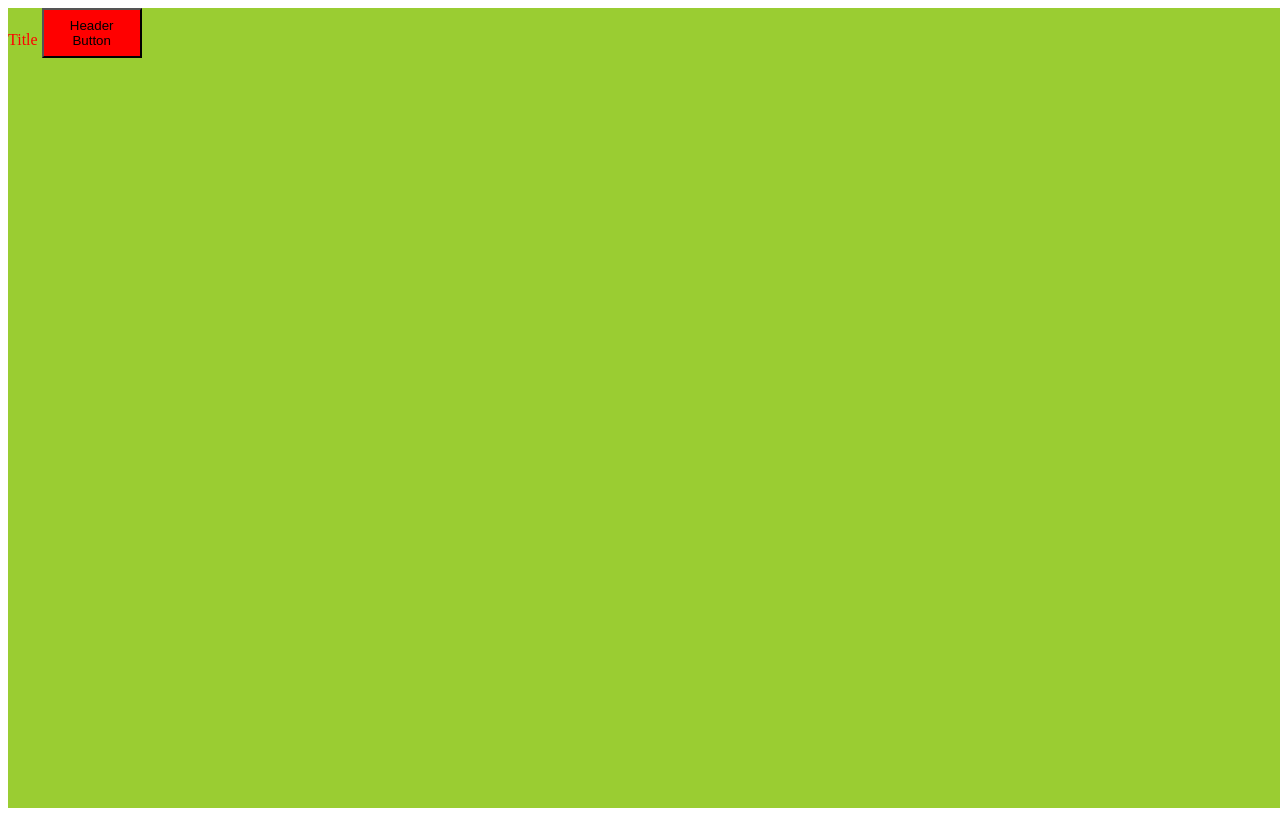
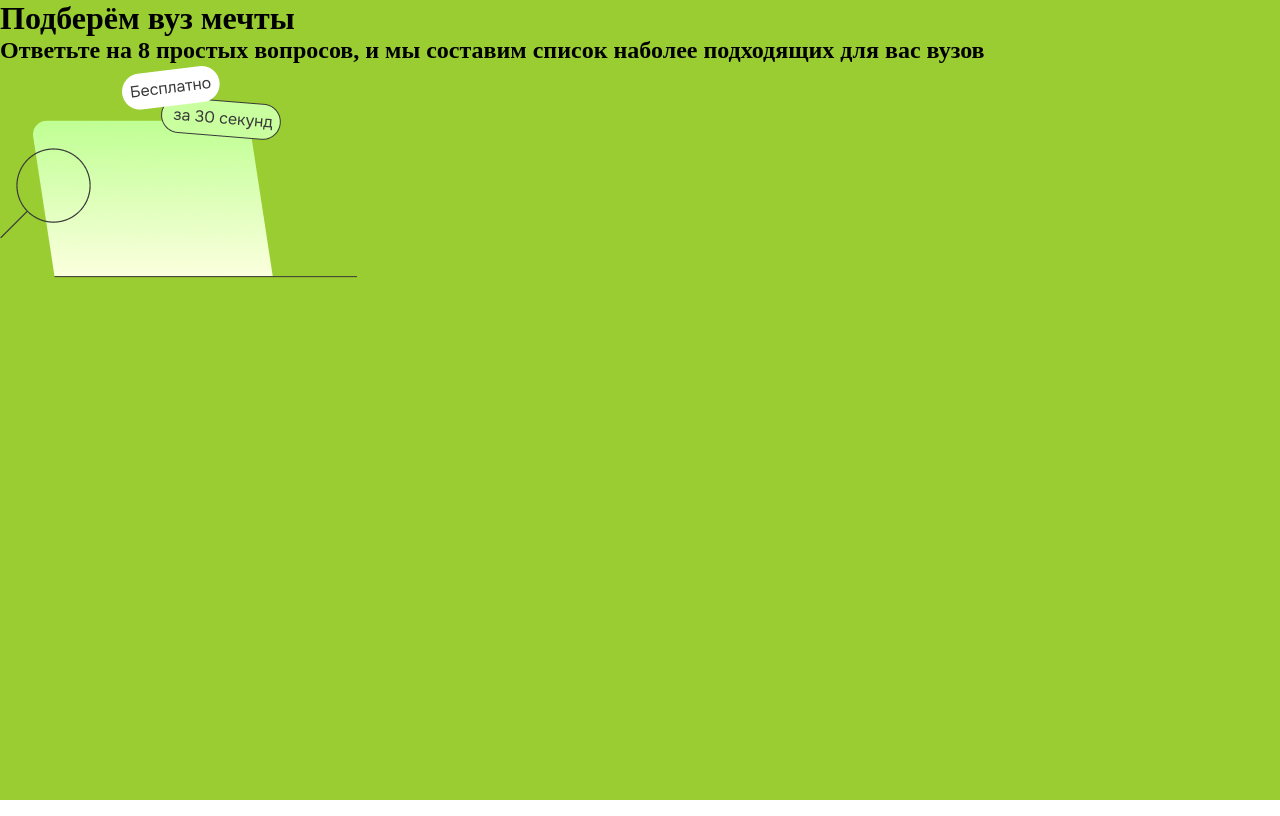
Before and after one commit to HuMaN89/webpack-scss-example, a website built with webpack: page src/index.html in a window 1280 px wide. Built offline with nearby package versions, Linux system fonts and the light colour scheme.

Commit message:
init: init task

```diff
--- a/package.json
+++ b/package.json
@@ -11,7 +11,7 @@
   "author": "",
   "license": "ISC",
   "devDependencies": {
-    "css-loader": "^6.7.1",
+    "css-loader": "^6.7.3",
     "html-loader": "^4.2.0",
     "html-webpack-plugin": "^5.5.0",
     "javascript-obfuscator": "^4.0.0",
--- a/src/Button/index.html
+++ /dev/null
@@ -1 +0,0 @@
-<button class="button">Click</button>
--- a/src/Button/index.js
+++ /dev/null
@@ -1,13 +0,0 @@
-import HtmlToElement from "../utils/HtmlToElement";
-import ButtonHTML from "./index.html";
-import "./index.scss";
-
-const Button = ({ title, onClick, clazz }) => {
-  const buttonElement = HtmlToElement(ButtonHTML);
-  buttonElement.innerHTML = title;
-  buttonElement.classList.add(clazz);
-  buttonElement.addEventListener("click", onClick);
-  return buttonElement;
-};
-
-export default Button;
--- a/src/Button/index.scss
+++ /dev/null
@@ -1,5 +0,0 @@
-.button {
-  width: 100px;
-  height: 50px;
-  background-color: red;
-}
--- a/src/Header/index.html
+++ /dev/null
@@ -1,3 +0,0 @@
-<div class="header">
-  <span class="title">Title</span>
-</div>
--- a/src/Header/index.js
+++ /dev/null
@@ -1,16 +0,0 @@
-import HtmlToElement from "../utils/HtmlToElement";
-import Header from "./index.html";
-import Button from "../Button";
-
-import "./index.scss";
-
-const header = HtmlToElement(Header);
-const customButton = Button({
-  onClick: () => {
-    console.log("click!!!");
-  },
-  clazz: "header-button",
-  title: "Header Button",
-});
-header.appendChild(customButton);
-export default header;
--- a/src/Header/index.scss
+++ /dev/null
@@ -1,3 +0,0 @@
-.title {
-  color: red;
-}
--- a/src/calc.js
+++ /dev/null
@@ -1,3 +0,0 @@
-const calculator = (a, b) => a + b;
-
-export default calculator;
--- a/src/index.scss
+++ b/src/index.css
@@ -1,5 +1,11 @@
 #root {
   width: 100vw;
   height: 100vh;
+
   background-color: yellowgreen;
 }
+* {
+  margin: 0;
+  padding: 0;
+  box-sizing: border-box;
+}
--- a/src/index.html
+++ b/src/index.html
@@ -7,6 +7,18 @@
     <title>Document</title>
   </head>
   <body>
-    <div id="root"></div>
+    <div id="root">
+      <div class="wrapper">
+        <div class="title">
+          <h1>Подберём вуз мечты</h1>
+          <h2 class="descriotion">
+            Ответьте на 8 простых вопросов, и мы составим список наболее
+            подходящих для вас вузов
+          </h2>
+          <img src="assets/group.png" alt="" />
+        </div>
+        <div class="quiz-item"></div>
+      </div>
+    </div>
   </body>
 </html>
--- a/src/index.js
+++ b/src/index.js
@@ -1,8 +1,3 @@
-import "./index.scss";
-import Header from "./Header";
+import "./index.css";
 
 const root = document.querySelector("#root");
-
-root.append(Header);
-
-console.log(Header);
--- a/webpack.config.js
+++ b/webpack.config.js
@@ -18,21 +18,8 @@ module.exports = {
         },
       },
       {
-        test: /\.s[ac]ss$/i,
-        use: [
-          // Creates `style` nodes from JS strings
-          "style-loader",
-          // Translates CSS into CommonJS
-          "css-loader",
-          // Compiles Sass to CSS
-          "sass-loader",
-          {
-            loader: "sass-resources-loader",
-            options: {
-              resources: ["src/styles/vars.scss"],
-            },
-          },
-        ],
+        test: /\.css$/i,
+        use: ["style-loader", "css-loader"],
       },
     ],
   },
```
Also changed, not shown: src/assets/group.png (added), src/styles/vars.scss (deleted), 1 other file.
